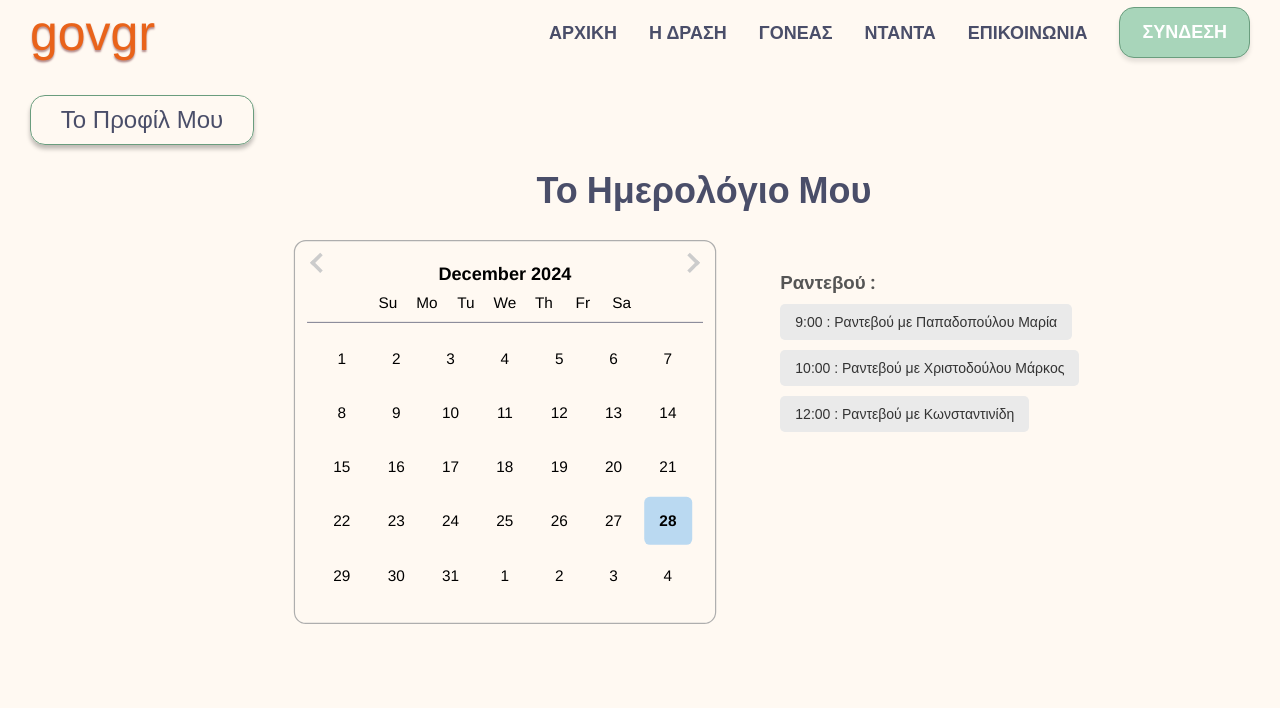
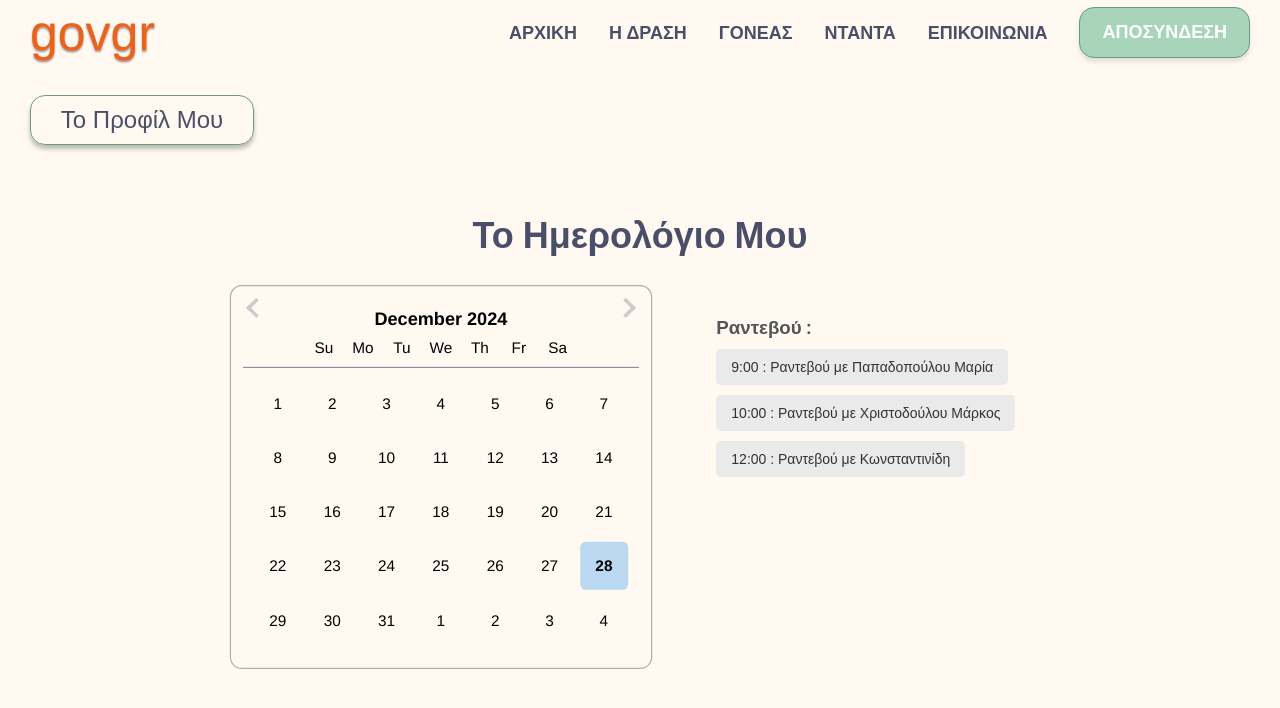
Before and after one commit to HackeRinaa/NTANTADES-GOV, a React (Vite) app in the folder ntantades-gov/: page /calendar in a window 1280 px wide. Shown: the top 708 px of the page. Built offline with nearby package versions, Linux system fonts and the light colour scheme; no server answers; the database is empty; sample sign-in values are in the browser's storage.

Commit message:
new date as a parent and changed nav for login logout status

```diff
--- a/ntantades-gov/src/components/navBar/NavBar.jsx
+++ b/ntantades-gov/src/components/navBar/NavBar.jsx
@@ -1,8 +1,33 @@
 import "./navBar.css";
 import { Link, useNavigate } from "react-router-dom";
+import { getAuth, onAuthStateChanged, signOut } from "firebase/auth";
+import { useEffect, useState } from "react";
 
 function NavBar() {
   const navigate = useNavigate();
+  const [isLoggedIn, setIsLoggedIn] = useState(false); // State to track login status
+
+  // Check user's authentication state
+  useEffect(() => {
+    const auth = getAuth();
+    const unsubscribe = onAuthStateChanged(auth, (user) => {
+      setIsLoggedIn(!!user); // Set login state based on user existence
+    });
+    return () => unsubscribe(); // Cleanup on component unmount
+  }, []);
+
+  // Handle logout
+  const handleLogout = () => {
+    const auth = getAuth();
+    signOut(auth)
+      .then(() => {
+        setIsLoggedIn(false); // Reset login state
+        navigate("/"); // Navigate to the homepage
+      })
+      .catch((error) => {
+        console.error("Error during logout:", error);
+      });
+  };
 
   return (
     <div className="NavBar">
@@ -16,11 +41,19 @@ function NavBar() {
         <Link className="nav-link" to="/ntanta">ΝΤΑΝΤΑ</Link>
         <Link className="nav-link" to="/contact">ΕΠΙΚΟΙΝΩΝΙΑ</Link>
         <div className="auth-button">
-            <button className="login-btn" onClick={() => navigate("/login")}>ΣΥΝΔΕΣΗ</button>
+          {isLoggedIn ? (
+            <button className="login-btn" onClick={handleLogout}>
+              ΑΠΟΣΥΝΔΕΣΗ
+            </button>
+          ) : (
+            <button className="login-btn" onClick={() => navigate("/login")}>
+              ΣΥΝΔΕΣΗ
+            </button>
+          )}
         </div>
       </div>
     </div>
   );
-};
+}
 
 export default NavBar;
--- a/ntantades-gov/src/routes/calendar/CalendarPage.jsx
+++ b/ntantades-gov/src/routes/calendar/CalendarPage.jsx
@@ -1,13 +1,17 @@
-import { useState } from "react";
+import { useEffect, useState } from "react";
 import "./calendar.css";
 import DatePicker from "react-datepicker";
 import "react-datepicker/dist/react-datepicker.css";
 import NavBar from "../../components/navBar/NavBar";
 import { useNavigate } from "react-router-dom";
-
+import { getAuth, onAuthStateChanged } from "firebase/auth";
+import { doc, getDoc } from "firebase/firestore";
+import { db } from "../../../backend/firebase";
 
 function CalendarPage() {
   const navigate = useNavigate();
+
+  const [userRole, setUserRole] = useState(null);
 
   const CalendarData = [
     {
@@ -26,6 +30,21 @@ function CalendarPage() {
       date: "Ραντεβού με Κωνσταντινίδη"
     },
   ]
+
+  useEffect(() => {
+    const auth = getAuth();
+    onAuthStateChanged(auth, async (user) => {
+      if (user) {
+        const userDoc = await getDoc(doc(db, "users", user.uid)); // Adjust the collection name if needed
+        if (userDoc.exists()) {
+          const userData = userDoc.data();
+          setUserRole(userData.role); // Assuming the role is stored as `role` in the user document
+        }
+      } else {
+        navigate("/login"); // Redirect to login if no user is logged in
+      }
+    });
+  }, [navigate]);
 
   const [selectedDate, setSelectedDate] = useState(null);
 
@@ -48,6 +67,9 @@ function CalendarPage() {
         <div className="backbtn" onClick={() => navigate('/profile-ntanta')}>
                 <button className="btn">Το Προφίλ Μου</button>
         </div>
+        <div className="main-container-calendar">
+
+
             <div className="calendar-container">
             <h2>Το Ημερολόγιο Μου</h2>
 
@@ -79,7 +101,18 @@ function CalendarPage() {
                 </div>
             </div>
           </div>
-
+          {/* New Appointment Button */}
+          {userRole === "parent" && (
+          <div className="new-appointment-btn-container">
+            <button
+              className="new-appointment-btn"
+              onClick={() => navigate("/select-neighborhood")}
+            >
+              Κλείσε Νέο Ραντεβού
+            </button>
+          </div>
+        )}
+        </div>
     </div>
   )
 }
--- a/ntantades-gov/src/routes/calendar/calendar.css
+++ b/ntantades-gov/src/routes/calendar/calendar.css
@@ -2,6 +2,14 @@
     background-color: #fff9f2;
     width: 100%;
     height: 100vh;
+
+    .main-container-calendar{
+      display: flex;
+      flex-direction: column;
+      align-items: center;
+      justify-content: center;
+      gap: 60px;
+    }
 
 
     .backbtn {
@@ -29,9 +37,6 @@
 }
 
 .calendar-container {
-    position:  absolute;
-    top: 100px;
-    left: 15%;
     width: 80%;
     max-width: 1100px;
     margin: 50px auto;
@@ -159,27 +164,26 @@
     font-weight: 300;
   }
 
-  .active-btn {
+  .new-appointment-btn {
     background-color: #a8d5ba;
     border: 1px solid #6a9d7e;
     border-radius: 15px;
     box-shadow: 0px 4px 4px #00000040;
     height: 50px;
-    width: 224px;
+    width: 260px;
     font-size: 24px;
     color: white;
     font-weight: 300;
   }
 
-  .active-btn, .back-button:hover {
+  .back-button:hover {
     background-color: #6a9d7e;
     color: white;
     transition: 1s ease;
   }
 
-
-
-  .continue-button:disabled {
-    background-color: #ccc;
-    cursor: not-allowed;
+  .new-appointment-btn:hover {
+    background-color: #6a9d7e;
+    color: white;
+    transition: 1s ease;
   }
--- a/ntantades-gov/src/routes/selectNanny/SelectNanny.jsx
+++ b/ntantades-gov/src/routes/selectNanny/SelectNanny.jsx
@@ -2,8 +2,9 @@ import "./selectNanny.css";
 import { collection, getDocs, query, where } from "firebase/firestore";
 import { useEffect, useState } from "react";
 import { useLocation, useNavigate } from "react-router-dom";
-import { db } from "../../../backend/firebase";
+import { auth, db } from "../../../backend/firebase";
 import NavBar from "../../components/navBar/NavBar";
+import { onAuthStateChanged } from "firebase/auth";
 
 const SelectNanny = () => {
     const navigate = useNavigate();
@@ -69,6 +70,16 @@ const SelectNanny = () => {
         return displayedItems;
     };
 
+    const handleBookAppointment = () => {
+        onAuthStateChanged(auth, (user) => {
+          if (user) {
+            navigate("/success"); // User is logged in
+          } else {
+            navigate("/login"); // Redirect to login page
+          }
+        });
+    };
+
     if (nannies.length === 0) {
         return <div>Loading...</div>;
     }
@@ -81,7 +92,7 @@ const SelectNanny = () => {
                     <h1 className="title">Γνώρισε τις Νταντάδες της Γειτονιάς σου</h1>
                     <div className="buttons">
                         <button className="non-active" onClick={handleOpenOverlay}>Δες Βιογραφικό</button>
-                        <button className="active" onClick={() => navigate('/signup-parent')}>Κλείσε Ραντεβού</button>
+                        <button className="active" onClick={handleBookAppointment}>Κλείσε Ραντεβού</button>
                     </div>
                 </div>
                 {isOverlayVisible && selectedNanny && (
--- a/ntantades-gov/src/routes/selectNanny/selectNanny.css
+++ b/ntantades-gov/src/routes/selectNanny/selectNanny.css
@@ -1,7 +1,7 @@
 .SelectNanny {
     background-color: #fff9f2;
     width: 100%;
-    height: 1024πχ;
+    height: 1024px;
     padding: 10px;
     box-sizing: border-box;
 
```
Lines whose indentation alone changed are shown as unchanged.
